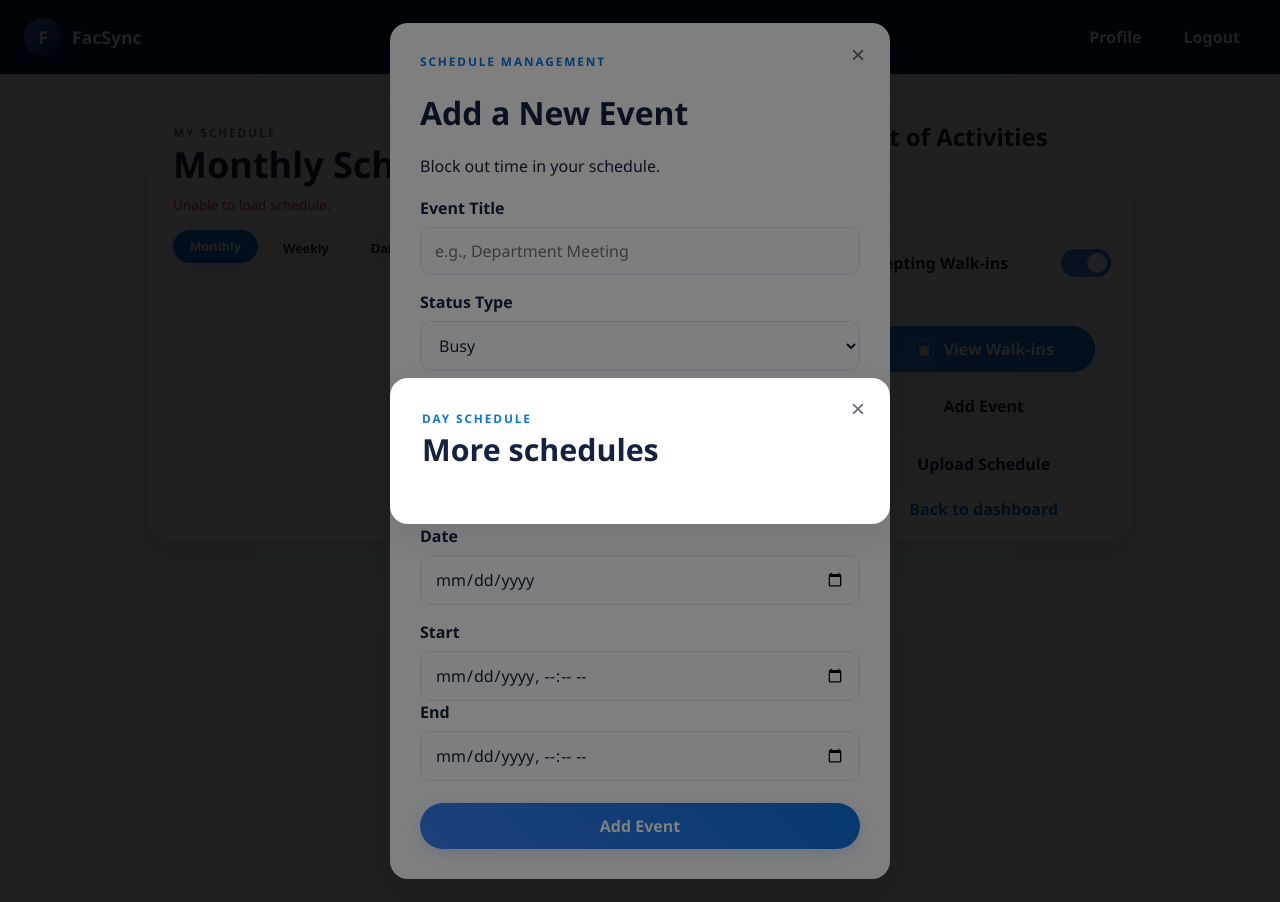
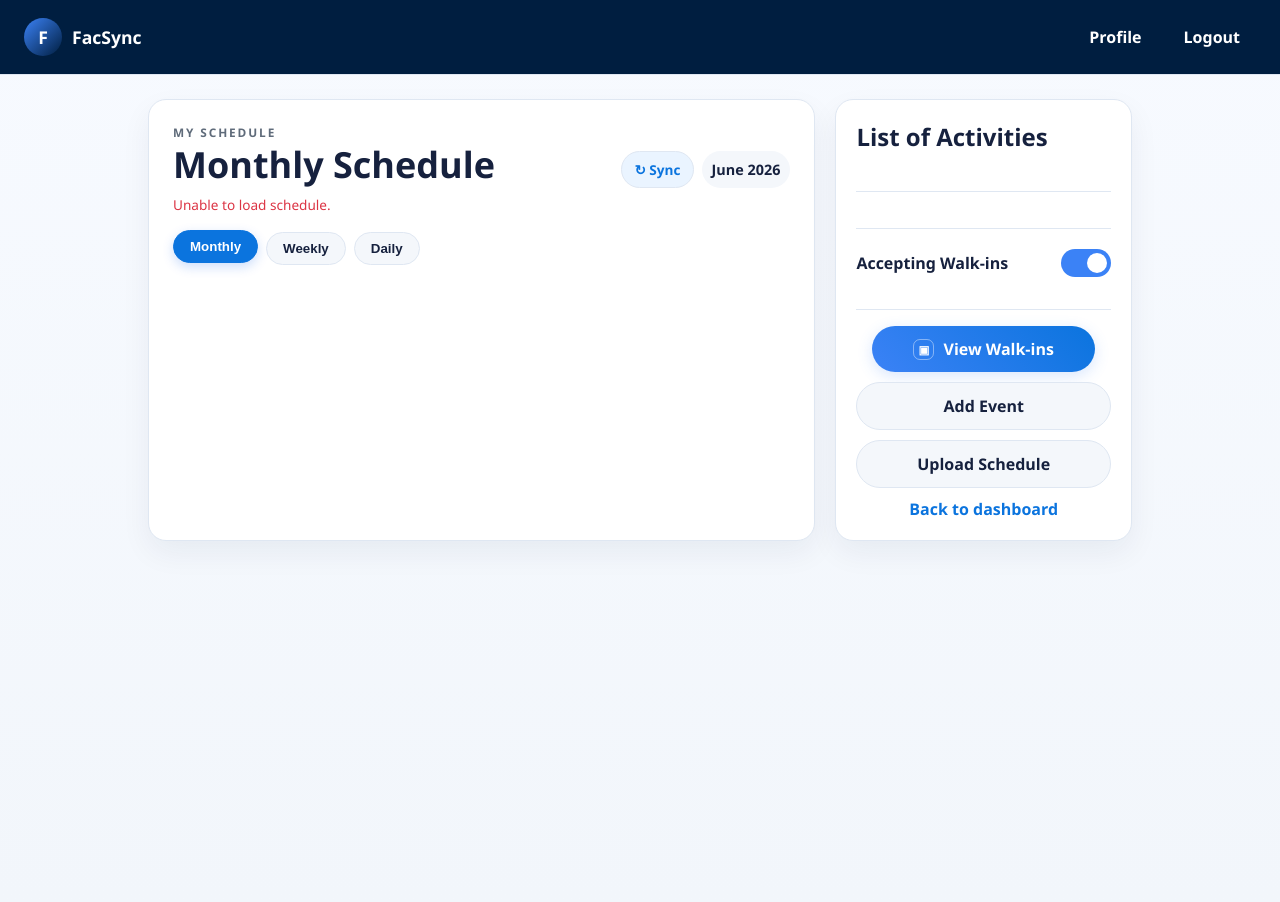
Before and after one commit to jgoleta/facsync, a Django app: page /faculty/schedule/ in a window 1280 px wide. Run offline with Django 5.2, Linux system fonts and the light colour scheme; the visitor is signed in with stand-in values (Sample User, id 1).

Commit message:
fixed modal

```diff
--- a/core/static/core/css/shared_schedule.css
+++ b/core/static/core/css/shared_schedule.css
@@ -520,6 +520,11 @@ a.btn-danger {
   overflow-y: auto;
 }
 
+/* Keep the shared .hidden utility effective for schedule modals. */
+.modal-overlay.hidden {
+  display: none;
+}
+
 .modal-content {
   background: #fff;
   padding: 30px;
--- a/faculty/templates/faculty/scheduleFaculty.html
+++ b/faculty/templates/faculty/scheduleFaculty.html
@@ -40,9 +40,9 @@
                 </div>
 
                 <div class="view-controls">
-                    <button class="view-btn active" data-view="monthly">Monthly</button>
-                    <button class="view-btn" data-view="weekly">Weekly</button>
-                    <button class="view-btn" data-view="daily">Daily</button>
+                    <button type="button" class="view-btn active" data-view="monthly">Monthly</button>
+                    <button type="button" class="view-btn" data-view="weekly">Weekly</button>
+                    <button type="button" class="view-btn" data-view="daily">Daily</button>
                 </div>
 
                 <div class="calendar-wrapper">
@@ -69,8 +69,8 @@
                 </div>
                 <div class="actions">
                     <a id="view-walkins-btn" class="primary-button" href="{% url 'faculty:booking_management' %}">View Walk-ins</a>
-                    <button id="add-event-btn" class="secondary-button">Add Event</button>
-                    <button id="upload-schedule-btn" class="secondary-button">Upload Schedule</button>
+                    <button type="button" id="add-event-btn" class="secondary-button">Add Event</button>
+                    <button type="button" id="upload-schedule-btn" class="secondary-button">Upload Schedule</button>
                     <a href="{% url 'faculty:dashboard' %}" class="secondary-link">Back to dashboard</a>
                 </div>
             </aside>
@@ -79,7 +79,7 @@
 
     <div id="eventDetailModal" class="modal-overlay hidden">
         <div class="modal-content event-detail-modal">
-            <button class="modal-close-btn" data-close-modal="eventDetailModal">&times;</button>
+            <button type="button" class="modal-close-btn" data-close-modal="eventDetailModal">&times;</button>
             <div class="consultation-card">
                 <div class="consultation-header">
                     <p class="eyebrow">Schedule details</p>
@@ -109,7 +109,7 @@
     <!-- Add Event Modal -->
     <div id="addEventModal" class="modal-overlay hidden">
         <div class="modal-content">
-            <button class="modal-close-btn">&times;</button>
+            <button type="button" class="modal-close-btn">&times;</button>
             <div class="consultation-card">
                 <div class="consultation-header">
                     <p class="eyebrow">Schedule Management</p>
@@ -160,7 +160,7 @@
 
     <div id="dayScheduleModal" class="modal-overlay hidden">
         <div class="modal-content">
-            <button class="modal-close-btn" data-close-modal="dayScheduleModal">&times;</button>
+            <button type="button" class="modal-close-btn" data-close-modal="dayScheduleModal">&times;</button>
             <div class="consultation-card">
                 <div class="consultation-header">
                     <p class="eyebrow">Day schedule</p>
```
